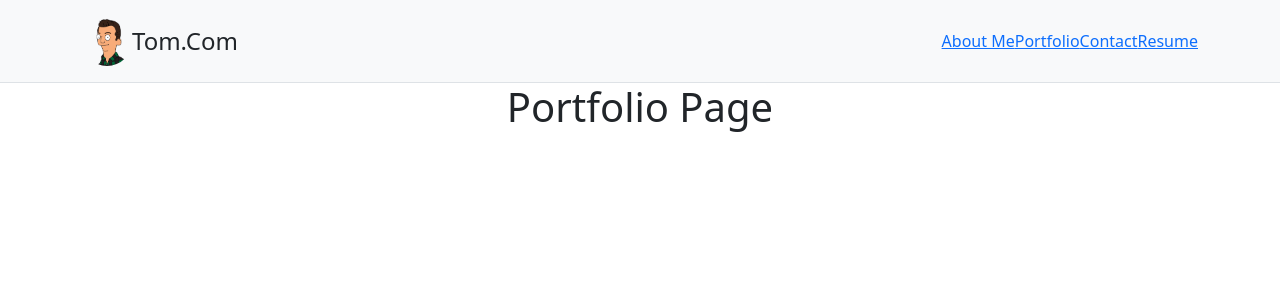
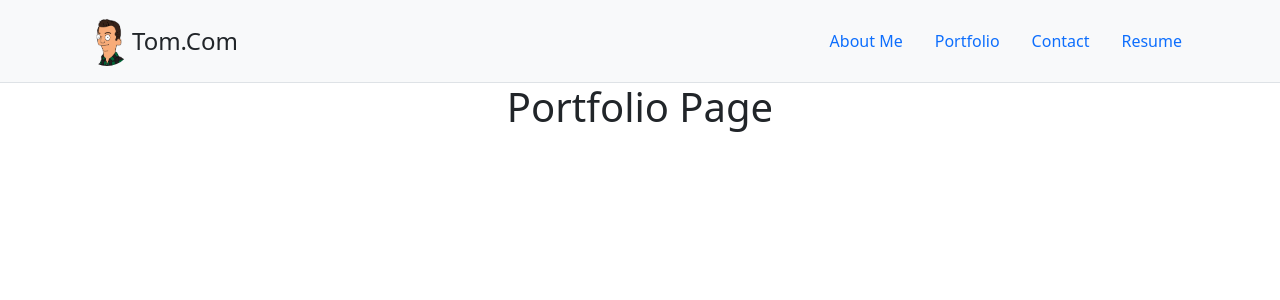
Before and after one commit to tburzynski2/react-portfolio, a React (Vite) app: page /portfolio in a window 1280 px wide. Shown: the top 300 px of the page. Built offline with nearby package versions, Linux system fonts and the light colour scheme.

Commit message:
Improved Nav component link styling

```diff
--- a/src/components/Nav.jsx
+++ b/src/components/Nav.jsx
@@ -1,23 +1,34 @@
 import React from "react";
 import { NavLink } from "react-router-dom";
 
-const Nav = ({ activePage, setActivePage }) => {
-  const getActiveClass = ({ isActive }) => (isActive ? "active" : "");
+const Nav = () => {
+  const getActiveClass = ({ isActive }) =>
+    isActive ? "nav-link active" : "nav-link";
 
   return (
     <nav>
+      <ul className="nav">
+        <li className="nav-item">
           <NavLink to="/about" className={getActiveClass}>
             About Me
           </NavLink>
+        </li>
+        <li className="nav-item">
           <NavLink to="/portfolio" className={getActiveClass}>
             Portfolio
           </NavLink>
+        </li>
+        <li className="nav-item">
           <NavLink to="/contact" className={getActiveClass}>
             Contact
           </NavLink>
+        </li>
+        <li className="nav-item">
           <NavLink to="/resume" className={getActiveClass}>
             Resume
           </NavLink>
+        </li>
+      </ul>
     </nav>
   );
 };
```
Lines whose indentation alone changed are shown as unchanged.
